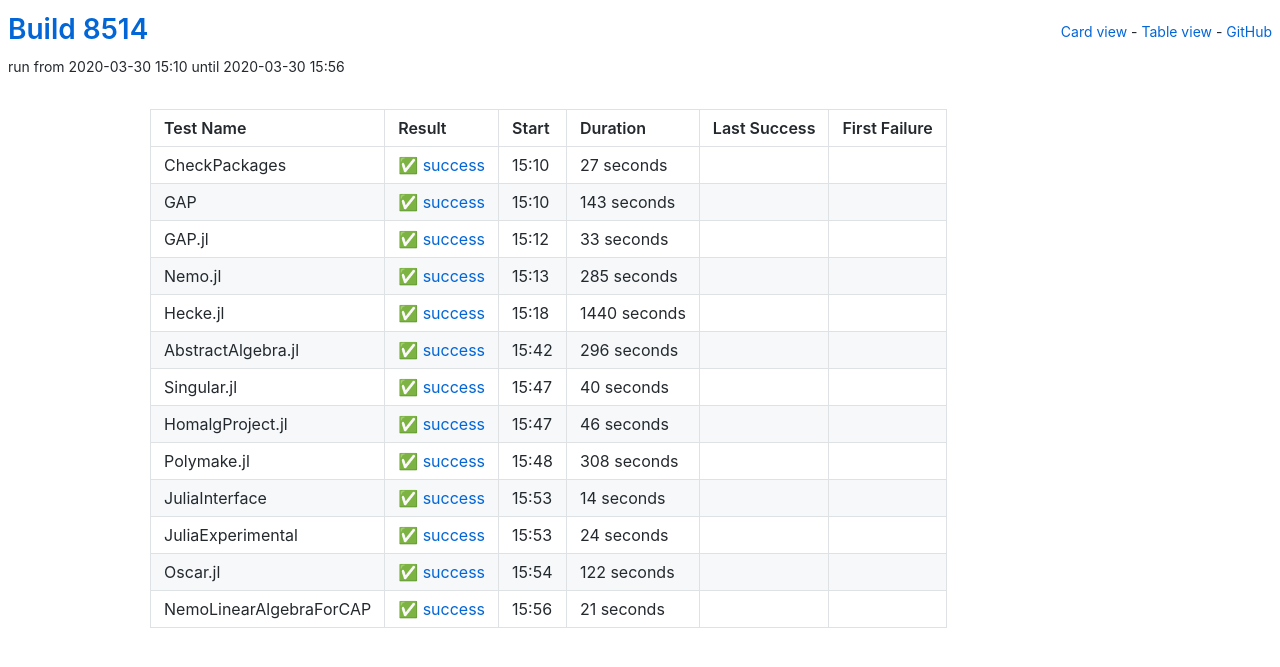
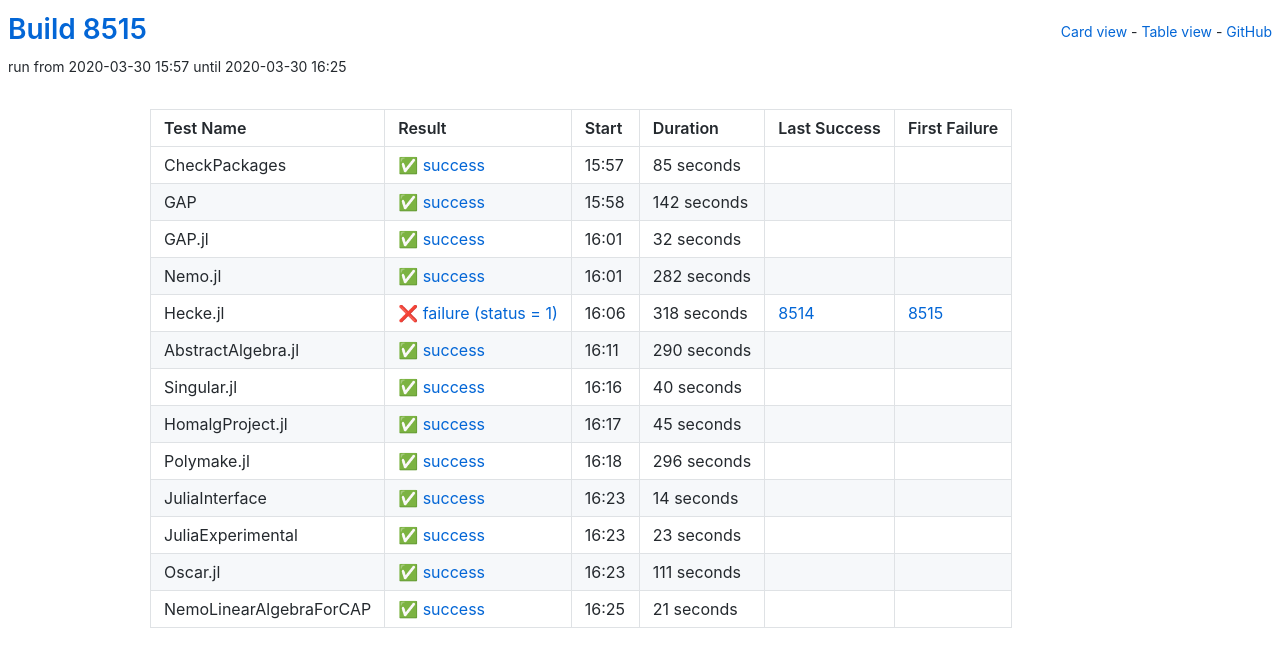
Before and after one commit to oscar-system/oscar-ci-status, a Jekyll site: the page built from table.html, in a window 1280 px wide. Shown: the top 667 px of the page. Built offline with Jekyll 4.4.1, drawn with Linux system fonts in a browser that asks for light colours.

Commit message:
Build 8515

```diff
--- a/_data/ci.yml
+++ b/_data/ci.yml
@@ -1,60 +1,93 @@
-build: 8514
-build_url: https://oscarci.mathematik.uni-kl.de/job/oscar/8514/
+build: 8515
+build_url: https://oscarci.mathematik.uni-kl.de/job/oscar/8515/
 job: oscar
 tests:
-- duration: 27
+- duration: 85
   exitcode: 0
   first_failure: false
   first_failure_url: null
   last_success: false
   last_success_url: null
-  log: https://oscarci.mathematik.uni-kl.de/job/oscar/8514/artifact/logs/build-8514/CheckPackages.log
+  log: https://oscarci.mathematik.uni-kl.de/job/oscar/8515/artifact/logs/build-8515/CheckPackages.log
   name: CheckPackages
-  start: 2020-03-30 15:10
+  start: 2020-03-30 15:57
   status: success
   success: true
-- duration: 143
+- duration: 142
   exitcode: 0
   first_failure: false
   first_failure_url: null
   last_success: false
   last_success_url: null
-  log: https://oscarci.mathematik.uni-kl.de/job/oscar/8514/artifact/logs/build-8514/GAP.log
+  log: https://oscarci.mathematik.uni-kl.de/job/oscar/8515/artifact/logs/build-8515/GAP.log
   name: GAP
-  start: 2020-03-30 15:10
+  start: 2020-03-30 15:58
   status: success
   success: true
-- duration: 33
+- duration: 32
   exitcode: 0
   first_failure: false
   first_failure_url: null
   last_success: false
   last_success_url: null
-  log: https://oscarci.mathematik.uni-kl.de/job/oscar/8514/artifact/logs/build-8514/GAP.jl.log
+  log: https://oscarci.mathematik.uni-kl.de/job/oscar/8515/artifact/logs/build-8515/GAP.jl.log
   name: GAP.jl
-  start: 2020-03-30 15:12
+  start: 2020-03-30 16:01
   status: success
   success: true
-- duration: 285
+- duration: 282
   exitcode: 0
   first_failure: false
   first_failure_url: null
   last_success: false
   last_success_url: null
-  log: https://oscarci.mathematik.uni-kl.de/job/oscar/8514/artifact/logs/build-8514/Nemo.jl.log
+  log: https://oscarci.mathematik.uni-kl.de/job/oscar/8515/artifact/logs/build-8515/Nemo.jl.log
   name: Nemo.jl
-  start: 2020-03-30 15:13
+  start: 2020-03-30 16:01
   status: success
   success: true
-- duration: 1440
+- duration: 318
+  exitcode: 1
+  first_failure: 8515
+  first_failure_url: https://oscarci.mathematik.uni-kl.de/job/oscar/8515/
+  last_success: 8514
+  last_success_url: https://oscarci.mathematik.uni-kl.de/job/oscar/8514/
+  log: https://oscarci.mathematik.uni-kl.de/job/oscar/8515/artifact/logs/build-8515/Hecke.jl.log
+  name: Hecke.jl
+  start: 2020-03-30 16:06
+  status: failure
+  success: false
+- duration: 290
   exitcode: 0
   first_failure: false
   first_failure_url: null
   last_success: false
   last_success_url: null
-  log: https://oscarci.mathematik.uni-kl.de/job/oscar/8514/artifact/logs/build-8514/Hecke.jl.log
-  name: Hecke.jl
-  start: 2020-03-30 15:18
+  log: https://oscarci.mathematik.uni-kl.de/job/oscar/8515/artifact/logs/build-8515/AbstractAlgebra.jl.log
+  name: AbstractAlgebra.jl
+  start: 2020-03-30 16:11
+  status: success
+  success: true
+- duration: 40
+  exitcode: 0
+  first_failure: false
+  first_failure_url: null
+  last_success: false
+  last_success_url: null
+  log: https://oscarci.mathematik.uni-kl.de/job/oscar/8515/artifact/logs/build-8515/Singular.jl.log
+  name: Singular.jl
+  start: 2020-03-30 16:16
+  status: success
+  success: true
+- duration: 45
+  exitcode: 0
+  first_failure: false
+  first_failure_url: null
+  last_success: false
+  last_success_url: null
+  log: https://oscarci.mathematik.uni-kl.de/job/oscar/8515/artifact/logs/build-8515/HomalgProject.jl.log
+  name: HomalgProject.jl
+  start: 2020-03-30 16:17
   status: success
   success: true
 - duration: 296
@@ -63,42 +96,9 @@
   first_failure_url: null
   last_success: false
   last_success_url: null
-  log: https://oscarci.mathematik.uni-kl.de/job/oscar/8514/artifact/logs/build-8514/AbstractAlgebra.jl.log
-  name: AbstractAlgebra.jl
-  start: 2020-03-30 15:42
-  status: success
-  success: true
-- duration: 40
-  exitcode: 0
-  first_failure: false
-  first_failure_url: null
-  last_success: false
-  last_success_url: null
-  log: https://oscarci.mathematik.uni-kl.de/job/oscar/8514/artifact/logs/build-8514/Singular.jl.log
-  name: Singular.jl
-  start: 2020-03-30 15:47
-  status: success
-  success: true
-- duration: 46
-  exitcode: 0
-  first_failure: false
-  first_failure_url: null
-  last_success: false
-  last_success_url: null
-  log: https://oscarci.mathematik.uni-kl.de/job/oscar/8514/artifact/logs/build-8514/HomalgProject.jl.log
-  name: HomalgProject.jl
-  start: 2020-03-30 15:47
-  status: success
-  success: true
-- duration: 308
-  exitcode: 0
-  first_failure: false
-  first_failure_url: null
-  last_success: false
-  last_success_url: null
-  log: https://oscarci.mathematik.uni-kl.de/job/oscar/8514/artifact/logs/build-8514/Polymake.jl.log
+  log: https://oscarci.mathematik.uni-kl.de/job/oscar/8515/artifact/logs/build-8515/Polymake.jl.log
   name: Polymake.jl
-  start: 2020-03-30 15:48
+  start: 2020-03-30 16:18
   status: success
   success: true
 - duration: 14
@@ -107,31 +107,31 @@
   first_failure_url: null
   last_success: false
   last_success_url: null
-  log: https://oscarci.mathematik.uni-kl.de/job/oscar/8514/artifact/logs/build-8514/JuliaInterface.log
+  log: https://oscarci.mathematik.uni-kl.de/job/oscar/8515/artifact/logs/build-8515/JuliaInterface.log
   name: JuliaInterface
-  start: 2020-03-30 15:53
+  start: 2020-03-30 16:23
   status: success
   success: true
-- duration: 24
+- duration: 23
   exitcode: 0
   first_failure: false
   first_failure_url: null
   last_success: false
   last_success_url: null
-  log: https://oscarci.mathematik.uni-kl.de/job/oscar/8514/artifact/logs/build-8514/JuliaExperimental.log
+  log: https://oscarci.mathematik.uni-kl.de/job/oscar/8515/artifact/logs/build-8515/JuliaExperimental.log
   name: JuliaExperimental
-  start: 2020-03-30 15:53
+  start: 2020-03-30 16:23
   status: success
   success: true
-- duration: 122
+- duration: 111
   exitcode: 0
   first_failure: false
   first_failure_url: null
   last_success: false
   last_success_url: null
-  log: https://oscarci.mathematik.uni-kl.de/job/oscar/8514/artifact/logs/build-8514/Oscar.jl.log
+  log: https://oscarci.mathematik.uni-kl.de/job/oscar/8515/artifact/logs/build-8515/Oscar.jl.log
   name: Oscar.jl
-  start: 2020-03-30 15:54
+  start: 2020-03-30 16:23
   status: success
   success: true
 - duration: 21
@@ -140,8 +140,8 @@
   first_failure_url: null
   last_success: false
   last_success_url: null
-  log: https://oscarci.mathematik.uni-kl.de/job/oscar/8514/artifact/logs/build-8514/NemoLinearAlgebraForCAP.log
+  log: https://oscarci.mathematik.uni-kl.de/job/oscar/8515/artifact/logs/build-8515/NemoLinearAlgebraForCAP.log
   name: NemoLinearAlgebraForCAP
-  start: 2020-03-30 15:56
+  start: 2020-03-30 16:25
   status: success
   success: true
```
Also changed, not shown: README.md.
